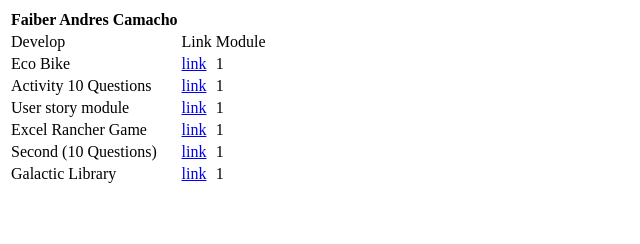
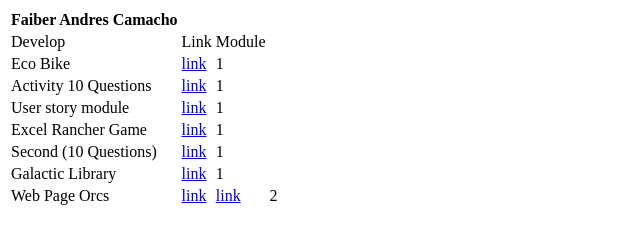
Before and after one commit to FaiberCamachoDev/portfolio, a plain HTML site: page index.html in a window 1280 px wide. Shown: the whole page, without its empty margins (0-640 px from the left). Drawn offline with Linux system fonts and the light colour scheme.

Commit message:
Update index.html

```diff
--- a/index.html
+++ b/index.html
@@ -53,6 +53,12 @@
           <td><a href="https://github.com/FaiberCamachoDev/galactic-library">link</a></td>
           <td>1</td>
         </tr>
+        <tr>
+          <td>Web Page Orcs</td>
+          <td><a href="https://github.com/UlithG18/crudactivity-worldhub">link</a></td>
+          <td><a href="https://ulithg18.github.io/crudactivity-worldhub/">link</a></td>
+          <td>2</td>
+        </tr>
 
       </table>
     </body>
```
